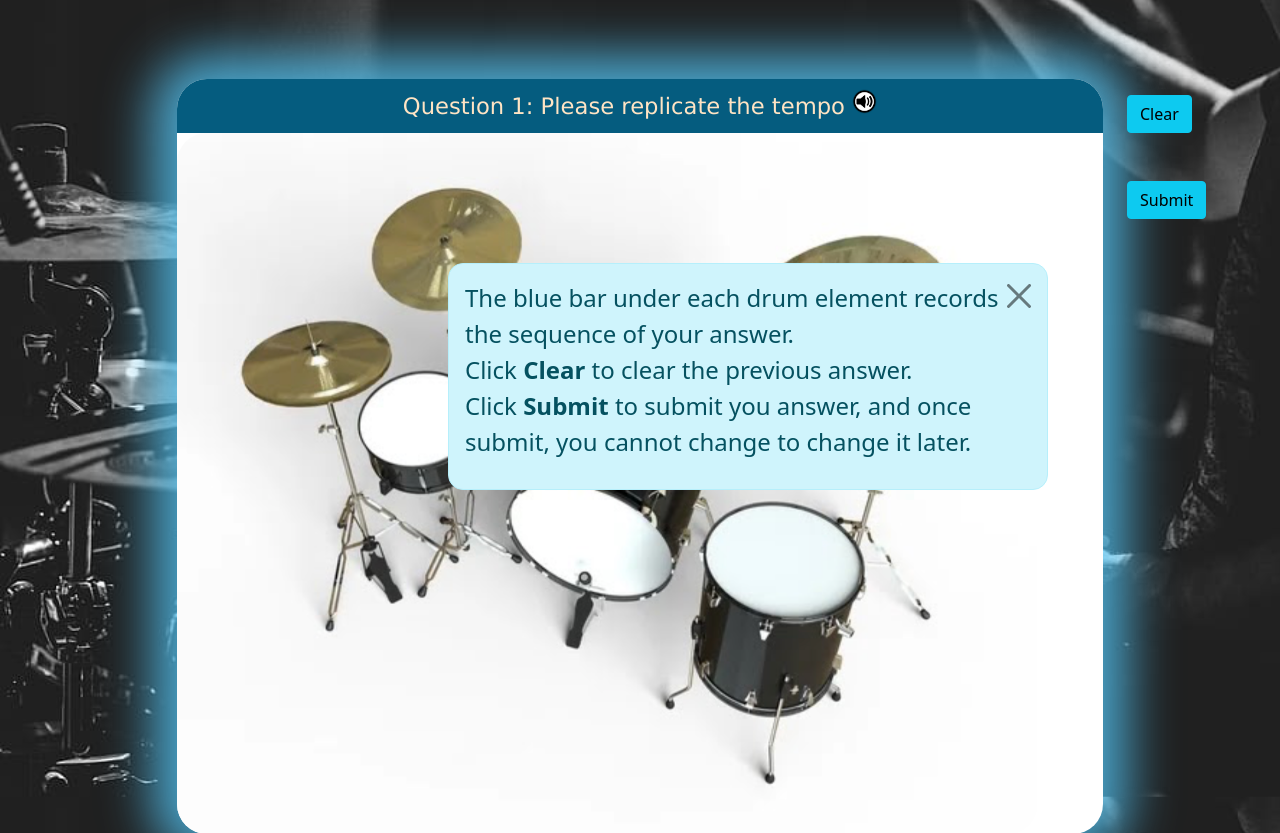
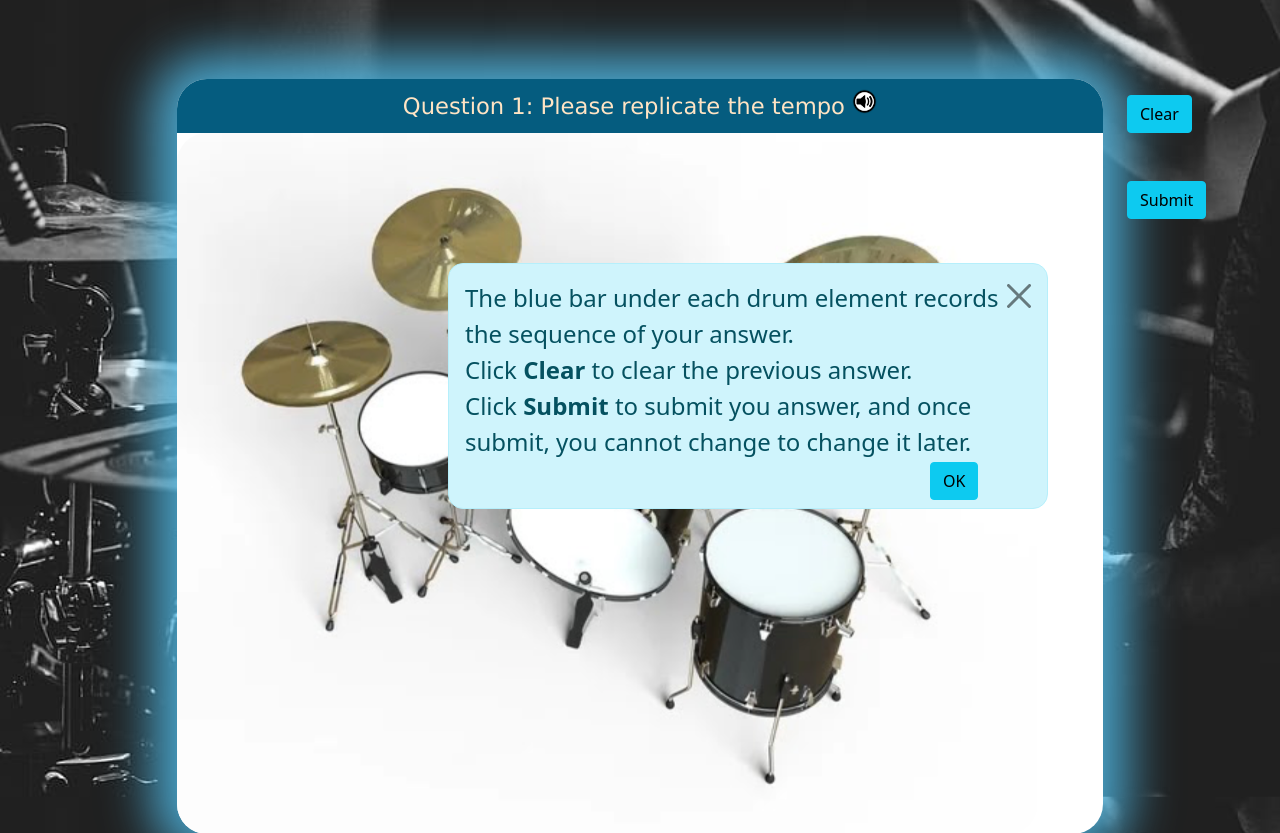
Before and after one commit to liuzheyu1998/drum-master, a Flask app: page /quiz/1 in a window 1280 px wide. Shown: the part 57-890 px from the top of the page. Run offline with Flask 2, Linux system fonts and the light colour scheme; some libraries are stand-ins or nearby versions.

Commit message:
added ok button for quiz instruction popup

```diff
--- a/static/main.css
+++ b/static/main.css
@@ -263,6 +263,6 @@ body{
 
 }
 .alert-high{
-    height: 6cm;
+    height: 6.5cm;
 
 }
--- a/static/quiz.js
+++ b/static/quiz.js
@@ -105,6 +105,11 @@ $(document).ready(function(){
 
 
     })
+    $("#quiz_tut_ok").click(function(){
+        $("#quiz_tut").addClass("hidden")
+
+
+    })
 
 
 
--- a/templates/quiz.html
+++ b/templates/quiz.html
@@ -114,6 +114,17 @@
             </div>
 
             <button type="button" class="btn-close" id="quiz_tut_close"></button>
+            <div class="row">
+                <div class="col-10"></div>
+                <div class="col-2">
+                    <button type="button" class="btn btn-info" id="quiz_tut_ok"> OK </button>
+
+
+                </div>
+
+
+
+            </div>
         </div>
     </div>
 
```
